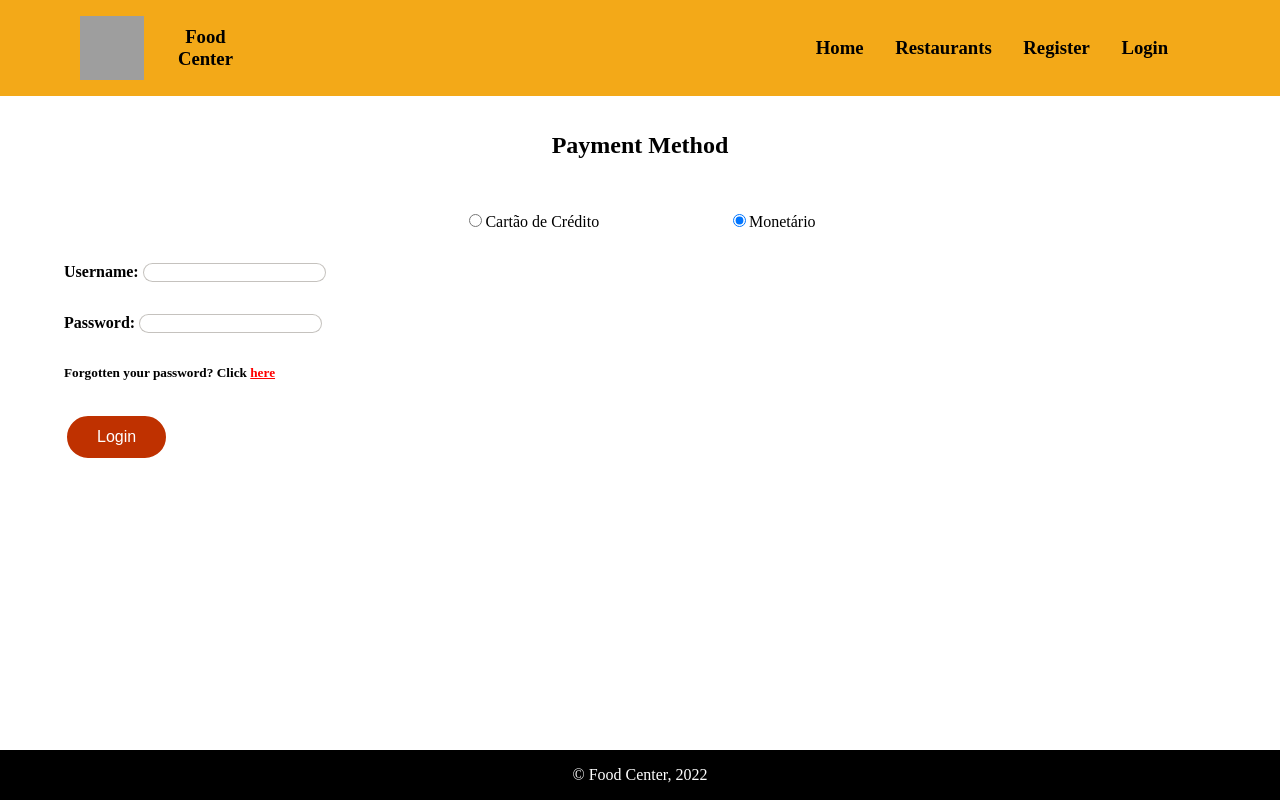
After one commit to TiagoBranquinho/LTW_Project, a PHP site: page /payment.php in a window 1280 px wide. The commit adds this page. Run offline with PHP 8.4, Linux system fonts and the light colour scheme; grey boxes are pictures that could not be loaded.

Commit message:
Restaurants page

```diff
--- a/css/style.css
+++ b/css/style.css
@@ -2,15 +2,31 @@
 html{
     height: 100%;
 }
-body{
+
+body {
+    display: flex;
+    flex-direction: column;
+    min-height: 100vh;
     margin: 0;
-    height: 100%;
 }
+
 header{
     display: grid;
     background-color: #F3a918;
     height: 6em;
     grid-template-columns: 5fr 3fr;
+}
+
+header, footer {
+    flex-grow: 0;
+    flex-shrink: 0;
+    flex-basis: auto;
+  }
+
+main {
+    flex-grow: 1;
+    flex-shrink: 0;
+    flex-basis: auto;
 }
 
 header h3{
@@ -52,19 +68,19 @@ h1{
     margin-left: 1.5em;
 }
 
-main > form{
+main > .login{
     border-style: solid;
     border-radius: 25px;
     width: 30em;
     display: grid;
     padding: 1.5em;
-    grid-template-rows: 3em 3em 3em;
+    grid-template-rows: 4em 4em 4em;
     grid-template-columns: 3fr 1fr;
     margin: auto;
     margin-top: 10em;
 }
 
-form button {
+button, .restaurant a{
     background-color: #bf3100;
     border: solid;
     color: white;
@@ -75,6 +91,11 @@ form button {
     cursor: pointer;
     margin: 0;
     border-radius: 25px;
+    height: fit-content;
+    width: fit-content;
+}
+
+.login button{
     grid-row-start: 3;
     grid-column-start: 2;
 }
@@ -88,33 +109,33 @@ input {
     width: 30em;
 }
 
-form label {
+main > .login label {
     font-size: larger;
 }
 
-form label:nth-child(1) input{
+main > .login label:nth-child(1) input{
     margin-left: 4.3em;
 }
 
-form label:nth-child(1){
+main > .login label:nth-child(1){
     grid-row-start: 1;
     grid-column-start: 1;
     grid-column-end: span 2;
 }
 
 
-form label:nth-child(2) input{
+main > .login label:nth-child(2) input{
     margin-left: 4.5em;
 }
 
-form label:nth-child(2){
+main > .login label:nth-child(2){
     grid-row-start: 2;
     grid-column-start: 1;
     grid-column-end: span 2;
 
 }
 
-form label:nth-child(3){
+main > .login label:nth-child(3){
     grid-row-start: 3;
     grid-column-start: 1;
     padding-top: 1em;
@@ -124,8 +145,8 @@ form label:nth-child(3){
 
 
 
-form h5{
-    margin-left: 3em;
+main > .login h5{
+    margin: 1em 0 0 3em;
 }
 
 footer{
@@ -134,8 +155,6 @@ footer{
     padding-top: 1em;
     padding-bottom: 1em;
     min-width: 100%;
-    bottom: 0;
-    position: absolute;
 }
 footer p{
     margin: 0;
@@ -149,7 +168,7 @@ a {
 
 main{
     padding: 0;
-    margin: 0;
+    margin: 0 4em 0 4em;
 }
 
 #bigLogo{
@@ -202,3 +221,115 @@ h5 a{
 #search h1{
     margin-bottom: 2em;
 }
+
+.restaurantCategory{
+    display: flex;
+    margin: 3em 8em 3em 0;
+}
+
+.restaurantCategory h4{
+    margin: 0 1em 0 0;
+
+}
+
+.restaurantCategory h1{
+    flex-grow: 1;
+}
+
+.restaurantCategory *{
+    align-self: center;
+}
+
+ul{
+    list-style-type: none;
+    padding: 0rem;
+    margin-top: 0rem;
+    margin-bottom: 0em;
+}
+
+#restaurants li{
+    text-align: center;
+    padding: 2em;
+    border: 2px;
+    border-style: solid;
+    border-color: #bf3100;
+    border-radius: 25px;
+    margin-bottom: 2em;
+}
+
+.restaurant{
+    display: grid;
+    grid-template-rows: 1fr;
+}
+
+.restaurant #name{
+    grid-column-start: 1;
+    align-content: center;
+    justify-content: space-around;
+    margin-top: 0;
+    margin-bottom: 0;
+    display: flex;
+    flex-direction: column;
+}
+
+.restaurant #name h3,h4,h5{
+    margin: 0;
+}
+
+.restaurant #images{
+    grid-column-start: 2;
+    grid-column-end: 2;
+    grid-row-start: 1;
+    grid-row-end: 3;
+    display: flex;
+    justify-content: space-between;
+    align-content: center;
+    margin: 0 5em 0 5em;
+}
+
+.restaurant #images *{
+    width: 240px;
+    height: 170px;
+}
+
+.restaurant #buttons a{
+    grid-column-start: 3;
+    grid-column-end: 3;
+}
+
+.restaurant #buttons{
+    display: flex;
+    flex-direction: column;
+    align-content: center;
+    justify-content:space-around;
+    grid-column-start: 3;
+    grid-column-end: 3;
+    height: auto;
+}
+
+.restaurant #buttons a{
+    width: auto;
+}
+
+.payment{
+    display: grid;
+    row-gap: 2em;
+    margin-top: 1em;
+}
+
+.payment h2{
+    justify-self: center;
+}
+
+.payment ul{
+    display: flex;
+    flex-direction: row;
+    justify-self: center;
+    width: 30em;
+    justify-content: space-around;
+}
+
+.payment input{
+    width: fit-content;
+    height: fit-content;
+}
--- a/login.php
+++ b/login.php
@@ -5,7 +5,7 @@
 <main>
 <h1>Login</h1>
 
-            <form action="action_login.php" method="POST">
+            <form class="login" action="action_login.php" method="POST">
             <label><strong>Username:</strong>
                 <input type="text" name="username">
             </label>
--- /dev/null
+++ b/payment.php
@@ -0,0 +1,22 @@
+<?php
+    include_once('templates/common.tpl.php');
+    output_header();
+?>
+<main>
+    <form class="payment" action="action_payment.php" method="POST">
+        <h2>Payment Method</h2>
+        <ul>
+            <li><input type="radio" name="type" value="card" checked="checked">Cartão de Crédito</li>
+            <li><input type="radio" name="type" value="money" checked="checked">Monetário</li>
+        </ul>
+        <label><strong>Username:</strong>
+                    <input type="text" name="username">
+                </label>
+                <label><strong>Password:</strong>
+                    <input type="password" name="password">
+                </label>
+                <h5>Forgotten your password? Click <a>here</a> </h5>
+                <button type="submit">Login</button>
+    </form>
+</main>
+<?php output_footer();?>
--- a/register.php
+++ b/register.php
@@ -1,5 +1,8 @@
 <?php
     include_once('templates/common.tpl.php');
     output_header();
-    output_footer();
 ?>
+<main>
+    <a href="payment.php"><h1>PAYMENT METHOD</h1></a>
+</main>
+<?php output_footer();?>
--- a/templates/common.tpl.php
+++ b/templates/common.tpl.php
@@ -14,14 +14,14 @@
                     </section>
                     <section id="menu">
                         <a href="index.php"><h3>Home</h3></a>
-                        <a><h3>Restaurants</h3></a>
+                        <a href="restaurants.php"><h3>Restaurants</h3></a>
                         <a href="register.php"><h3>Register</h3></a>
                         <a href="login.php"><h3>Login</h3></a>
                     </section>
                 </header>
 <?php };
 function output_footer(){;?>
-    <footer><p>&copy; Food Center,2022</p></footer>
+    <footer><p>&copy; Food Center, 2022</p></footer>
     </body>
 </html>
 <?php } ;?>
```
Also changed, not shown: restaurants.php (added, +77 -0 lines).
